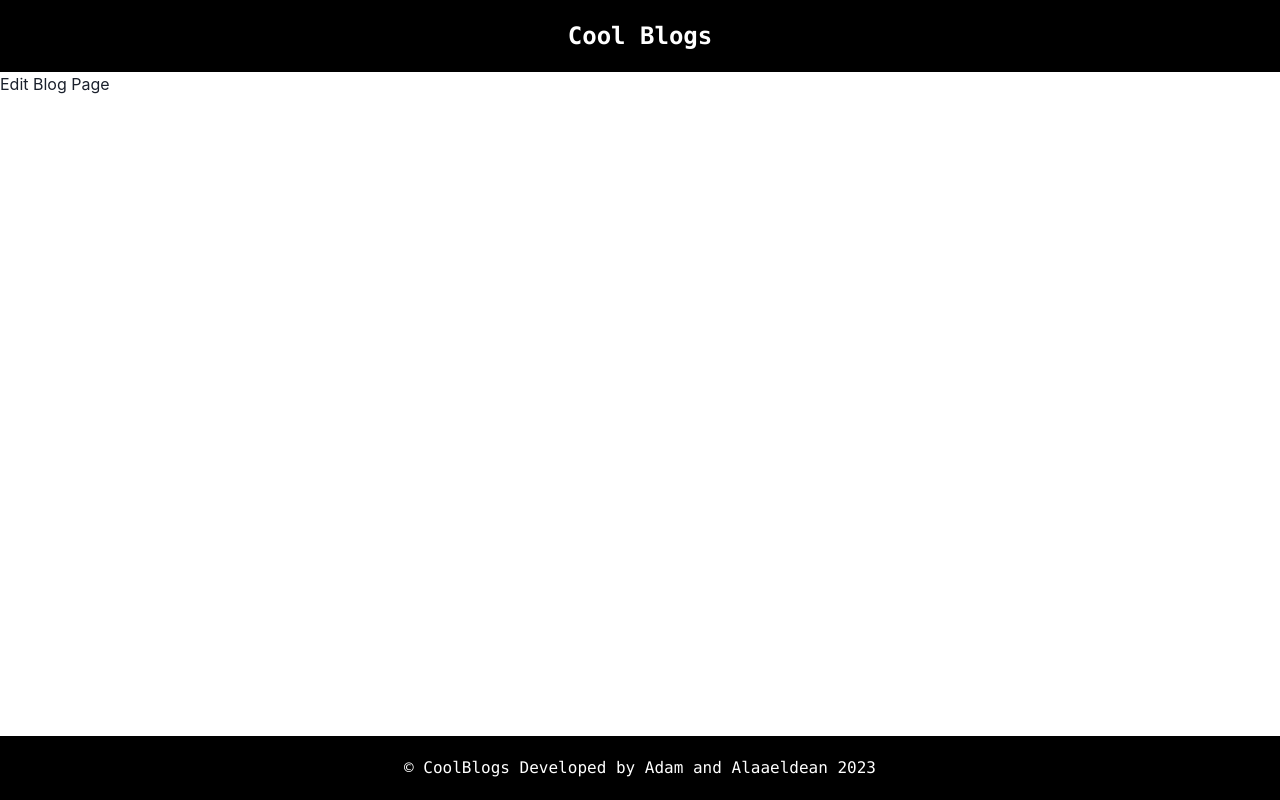
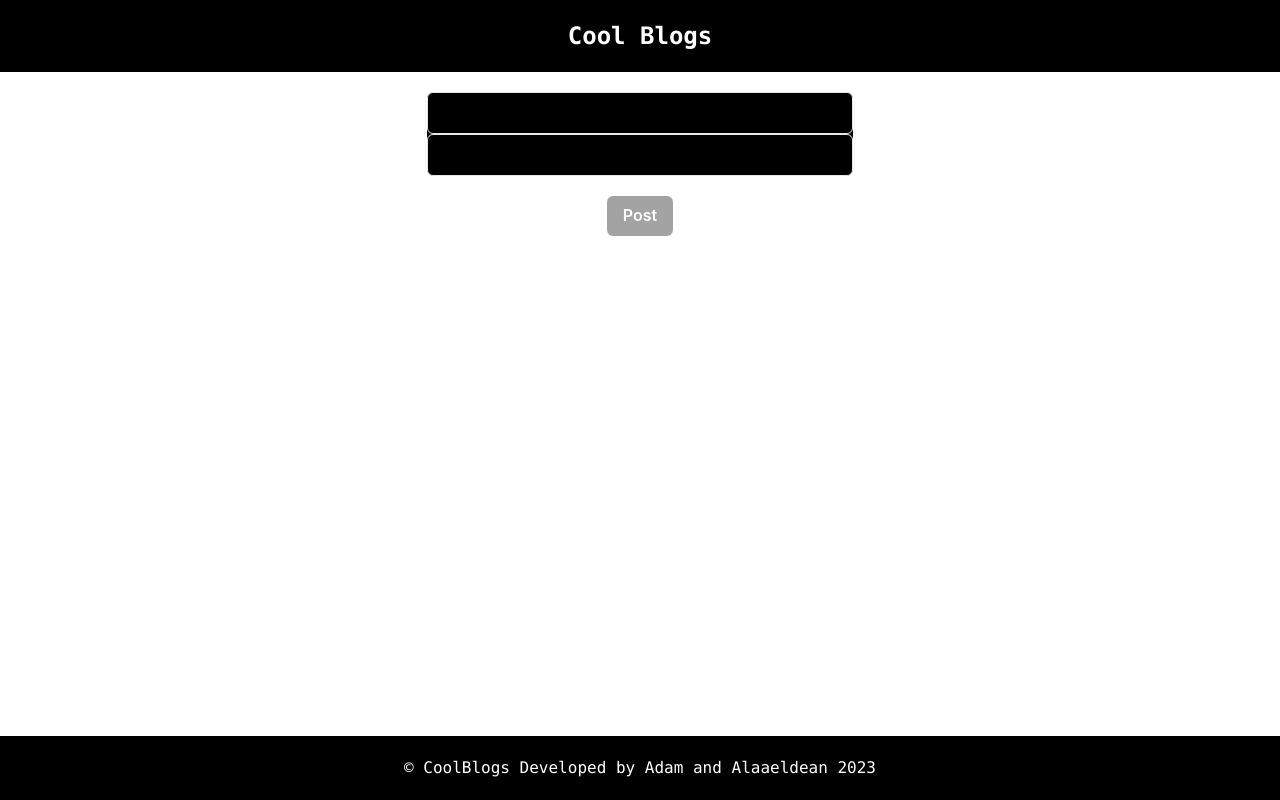
Before and after one commit to MyEvolution/coolblogs, a React (Vite) app in the folder frontend/coolblogs/: page /blog/1/edit in a window 1280 px wide. Built offline with nearby package versions, Linux system fonts and the light colour scheme; no server answers.

Commit message:
Edit function frontend
edit functionality works, type into an empty field and when clicking post, takes you back to the home page with the new content you typed into. Just need to make it so when you edit, the page starts out with the fields having the current info displayed before editing

```diff
--- a/frontend/coolblogs/src/routes/EditBlog.jsx
+++ b/frontend/coolblogs/src/routes/EditBlog.jsx
@@ -1,7 +1,62 @@
-import React from 'react';
+import React, { useEffect, useState } from 'react';
+import { Link, useParams } from 'react-router-dom';
+import { Button, Center, Input } from '@chakra-ui/react';
+import useGlobalReducer from '../utils/useGlobalReducer';
 
 function EditBlog() {
-  return <div> Edit Blog Page </div>;
+  const useParam = useParams();
+  console.log(useParams());
+  const [postTitle, setPostTitle] = useState('');
+  const [postContent, setPostContent] = useState('');
+  const { state, getSingleBlogPost, patchBlogPost } = useGlobalReducer(
+    useParam.id,
+    postTitle,
+    postContent
+  );
+
+  useEffect(() => {
+    getSingleBlogPost();
+    // eslint-disable-next-line react-hooks/exhaustive-deps
+  }, []);
+
+  const titleChange = (e) => {
+    setPostTitle(e.target.value);
+  };
+
+  const contentChange = (e) => {
+    setPostContent(e.target.value);
+  };
+
+  return (
+    <div>
+      <div
+        className="bg-black w-1/3 mx-auto rounded-lg mt-5"
+        key={state.currentPost.id}
+      >
+        <Input
+          type="text"
+          name="title"
+          onChange={titleChange}
+          value={postTitle}
+          className="text-white text-center text-2xl p-5 font-mono focus:outline-0 outline-0"
+        />
+        <Input
+          type="text"
+          name="content"
+          onChange={contentChange}
+          value={postContent}
+          className="text-white text-center text-2xl p-5 font-mono focus:outline-0 outline-0"
+        />
+      </div>
+      <Center margin={5}>
+        <Link to="/">
+          <Button onClick={patchBlogPost} colorScheme="blackAlpha">
+            Post
+          </Button>
+        </Link>
+      </Center>
+    </div>
+  );
 }
 
 export default EditBlog;
--- a/frontend/coolblogs/src/routes/SingleBlog.jsx
+++ b/frontend/coolblogs/src/routes/SingleBlog.jsx
@@ -1,10 +1,10 @@
 import React, { useEffect } from 'react';
-import { useParams } from 'react-router-dom';
+import { useParams, Link } from 'react-router-dom';
+import { Button, Stack, Center } from '@chakra-ui/react';
 import useGlobalReducer from '../utils/useGlobalReducer';
 
 function SingleBlog() {
   const useParam = useParams();
-
   const { state, getSingleBlogPost } = useGlobalReducer(useParam.id);
 
   useEffect(() => {
@@ -25,6 +25,18 @@ function SingleBlog() {
           {state.currentPost.content}
         </p>
       </div>
+      <Center margin={5}>
+        <Stack spacing={4} direction="row">
+          <Link to={`/blog/${useParam.id}/edit`}>
+            <Button colorScheme="blackAlpha" width={20}>
+              Edit
+            </Button>
+          </Link>
+          <Button colorScheme="blackAlpha" width={20}>
+            Delete
+          </Button>
+        </Stack>
+      </Center>
     </div>
   );
 }
```
